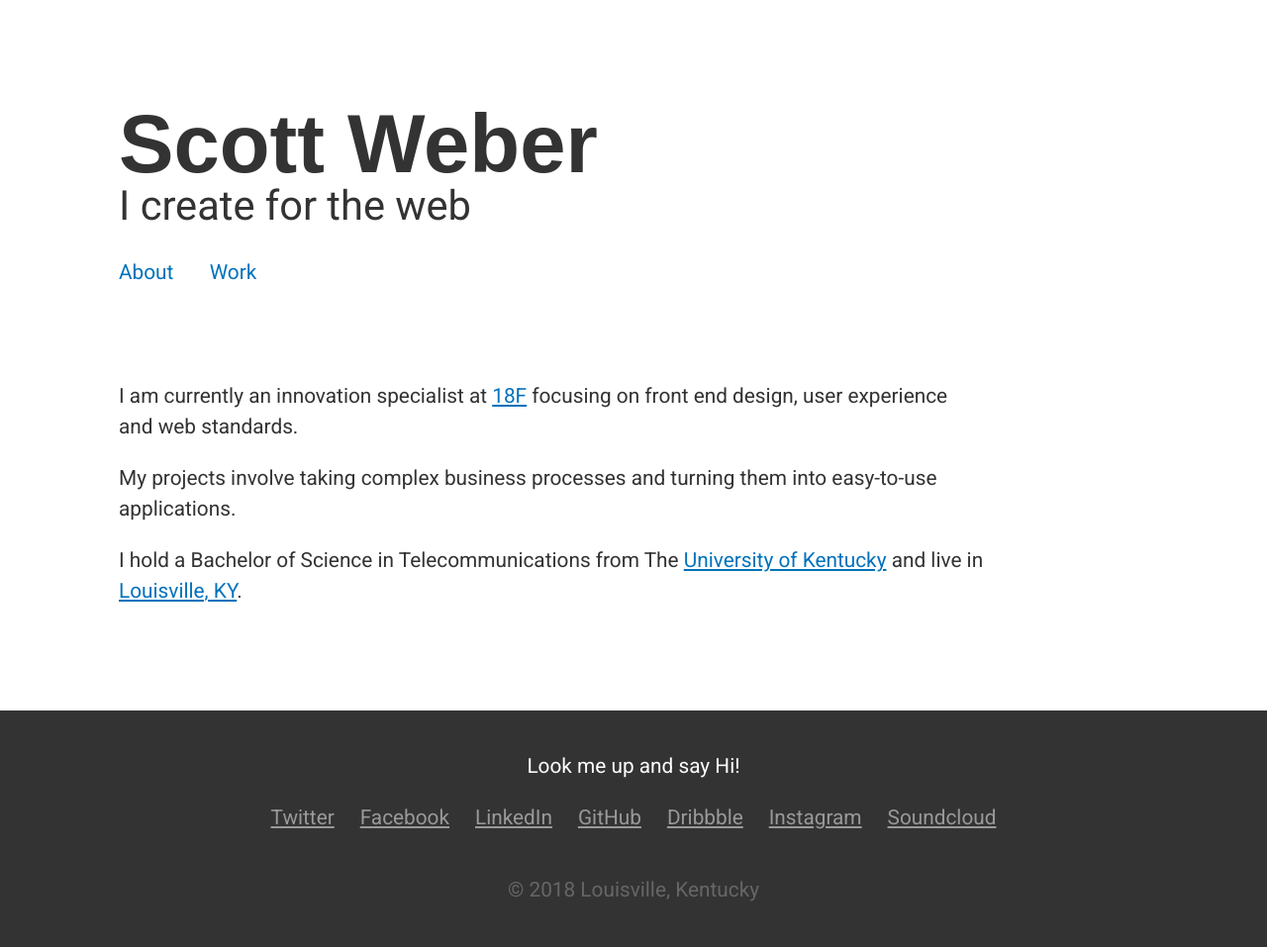
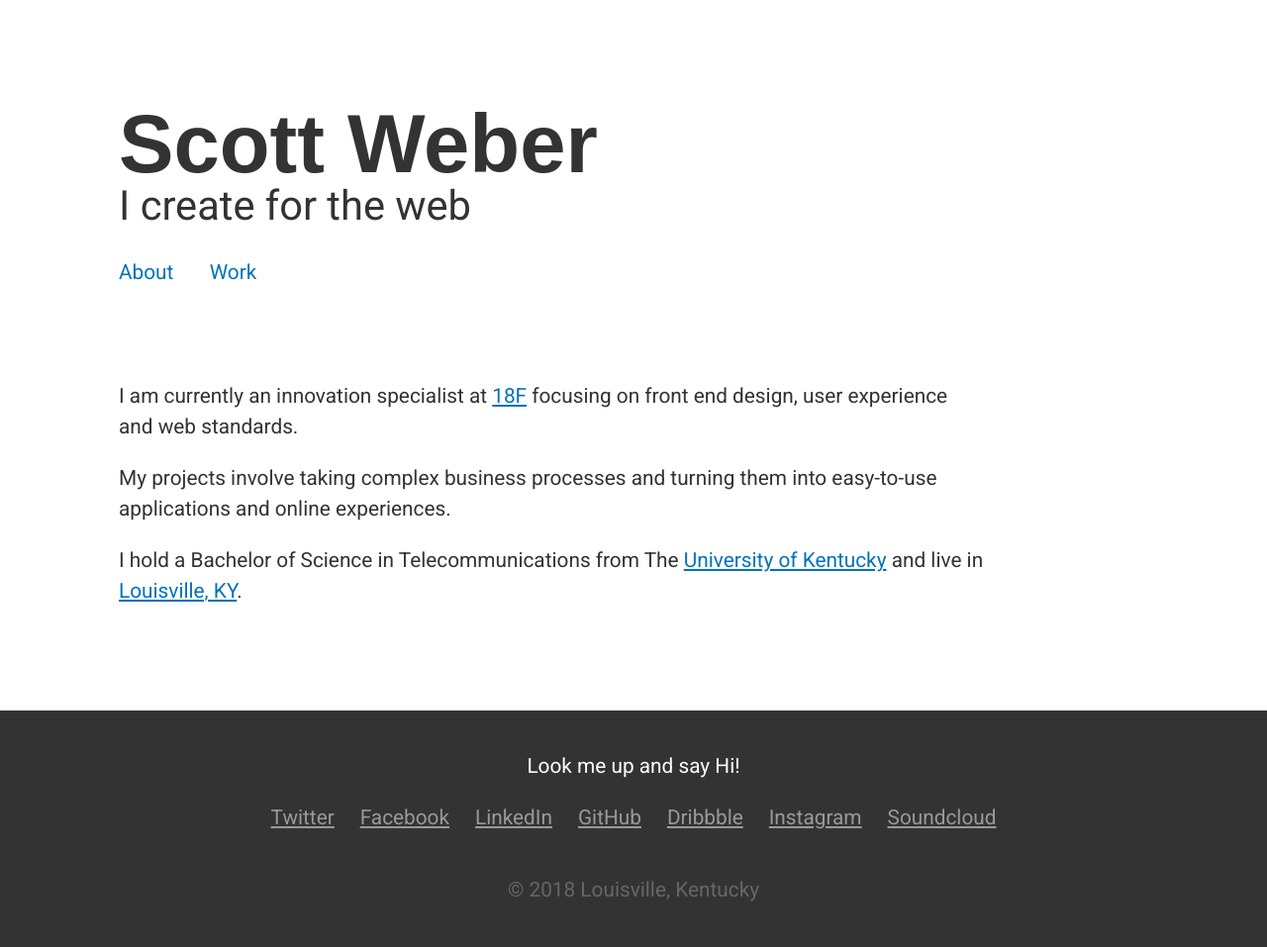
Before and after one commit to line47/line47.github.io, a Jekyll site: the page built from index.html, in a window 1280 px wide. Shown: the whole page at 99% size. Built offline with Jekyll 4.4.1, drawn with Linux system fonts in a browser that asks for light colours.

Commit message:
updates to work items

```diff
--- a/index.html
+++ b/index.html
@@ -10,7 +10,7 @@ title: I create for the web
     </p>
 
     <p class="readability">
-        My projects involve taking complex business processes and turning them into easy-to-use applications.
+        My projects involve taking complex business processes and turning them into easy-to-use applications and online experiences.
     </p>
 
     <p class="readability">
```
Also changed, not shown: _work/cloudgov.md (+1 -1 lines), _work/kref.md (+1 -1 lines), _work/kygov.md (+1 -1 lines).
